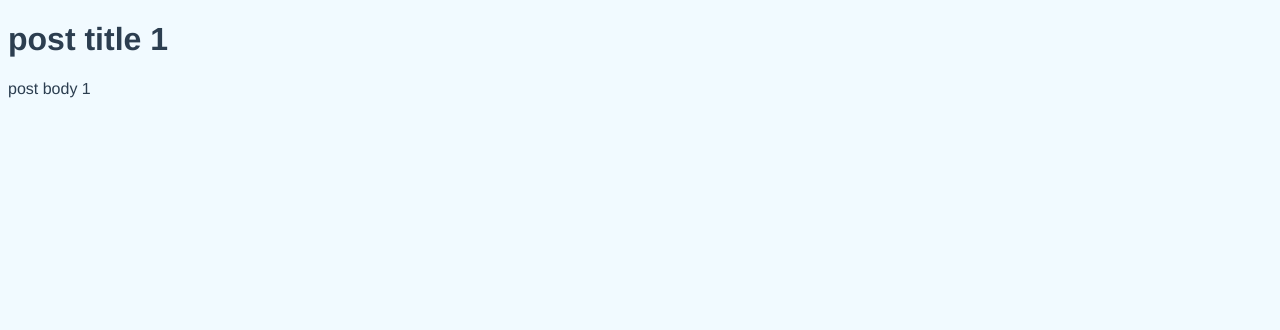
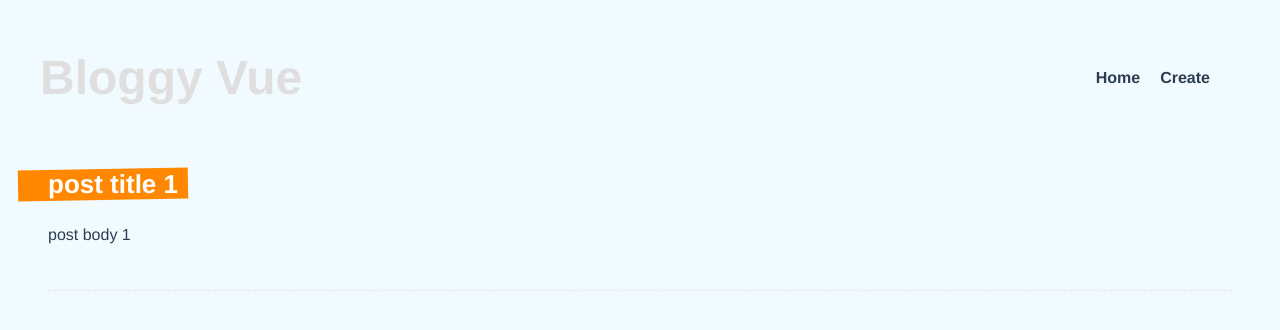
Before and after one commit to khaingzinkhaingzin/composition-api, a Vue app: page /posts/1 in a window 1280 px wide. Shown: the top 330 px of the page. Built offline with nearby package versions, Linux system fonts and the light colour scheme; data requests are answered from the project's data file.

Commit message:
Post detail page style

```diff
--- a/database/db.json
+++ b/database/db.json
@@ -8,7 +8,7 @@
     {
       "id": "2",
       "title": "post title 2",
-      "body": "post body 2"
+      "body": "Lorem ipsum dolor, sit amet consectetur adipisicing elit. Architecto magnam numquam odit neque alias eaque sit reiciendis. Dolorem deserunt ullam libero quam voluptates minus magni a enim, necessitatibus, explicabo alias."
     },
     {
       "id": "3",
@@ -18,7 +18,7 @@
     {
       "id": "1a5e",
       "title": "title 4",
-      "body": "body 4",
+      "body": "Lorem ipsum dolor, sit amet consectetur adipisicing elit. Architecto magnam numquam odit neque alias eaque sit reiciendis. Dolorem deserunt ullam libero quam voluptates minus magni a enim, necessitatibus, explicabo alias.",
       "tags": [
         "html"
       ]
--- a/src/App.vue
+++ b/src/App.vue
@@ -1,6 +1,15 @@
 <template>
+  <Navbar></Navbar>
   <router-view/>
 </template>
+
+<script>
+import Navbar from './components/Navbar'
+export default {
+  components: { Navbar },
+
+}
+</script>
 
 <style>
 #app {
--- /dev/null
+++ b/src/components/Navbar.vue
@@ -0,0 +1,39 @@
+<template>
+  <header>
+    <h1>Bloggy Vue</h1>
+    <nav>
+        <router-link :to="{name: 'home'}">Home</router-link>
+        <router-link :to="{name: 'Create'}">Create</router-link>
+    </nav>
+  </header>
+</template>
+
+<script>
+export default {
+
+}
+</script>
+
+<style>
+header {
+    display: flex;
+    justify-content: space-between;
+    align-items: center;
+    max-width: 1200px;
+    margin: 0 auto;
+    padding: 10px;
+}
+header h1 {
+    color: #dfdfdf;
+    font-size: 48px;
+}
+header a {
+    color: #bbb;
+    text-decoration: none;
+    margin-left: 20px;
+}
+header a.router-link-active {
+    color: #444;
+    font-weight: bold;
+}
+</style>
--- a/src/composables/getPost.js
+++ b/src/composables/getPost.js
@@ -6,9 +6,9 @@
 
     let load = async () => {
         try {
-            await new Promise((resolve, reject) => {
-                setTimeout(resolve, 2000);
-            });
+            // await new Promise((resolve, reject) => {
+            //     setTimeout(resolve, 2000);
+            // });
             let response = await fetch("http://localhost:3000/posts/" + id);
             if (response.status === 404) {
                 throw new Error("not found that url");
--- a/src/composables/getPosts.js
+++ b/src/composables/getPosts.js
@@ -6,9 +6,9 @@
 
     let load = async () => {
       try {
-        await new Promise((resolve, reject) => {
-            setTimeout(resolve, 2000);
-        });
+        // await new Promise((resolve, reject) => {
+        //     setTimeout(resolve, 2000);
+        // });
         let response = await fetch("http://localhost:3000/posts");
         if (response.status === 404) {
           throw new Error("not found url");
--- a/src/views/Detail.vue
+++ b/src/views/Detail.vue
@@ -1,8 +1,8 @@
 <template>
 	<div v-if="error">{{ error }}</div>
 	<div v-else>
-		<div v-if="post">
-			<h1>{{ post.title }}</h1>
+		<div v-if="post" class="post">
+			<h2>{{ post.title }}</h2>
 			<p>{{ post.body }}</p>
 		</div>
 		<div v-else>
@@ -25,4 +25,39 @@
 };
 </script>
 
-<style></style>
+<style>
+.post {
+    margin: 0 40px 30px;
+    padding-bottom: 30px;
+    border-bottom: 1px dashed #e7e7e7;
+}
+.post h2 {
+    display: inline-block;
+    position: relative;
+    font-size: 26px;
+    color: white;
+    margin-bottom: 10px;
+    max-width: 400px;
+}
+.post h2::before {
+    content: "";
+    display: block;
+    width: 100%;
+    height: 100%;
+    background: #ff8800;
+    position: absolute;
+    z-index: -1;
+    padding-right: 40px;
+    left: -30px;
+    transform: rotateZ(-1deg);
+
+}
+.pill {
+    background-color: #f6f6f6;;
+    border: 1px solid #aaa;
+    border-radius: 5px;
+    display: inline-block;
+    padding: 1px 5px;
+    margin: 5px 3px;
+}
+</style>
```
